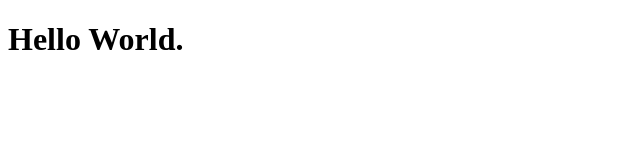
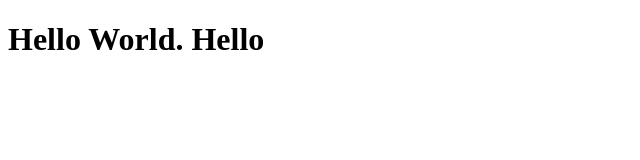
Before and after one commit to saarock/sample, a plain HTML site: page index.html in a window 1280 px wide. Shown: the whole page, without its empty margins (0-640 px from the left). Drawn offline with Linux system fonts and the light colour scheme.

```diff
--- a/index.html
+++ b/index.html
@@ -7,6 +7,6 @@
 	<title>Document</title>
 </head>
 <body>
-	<h1>Hello World.</h1>
+	<h1>Hello World. Hello</h1>
 </body>
 </html>
```
